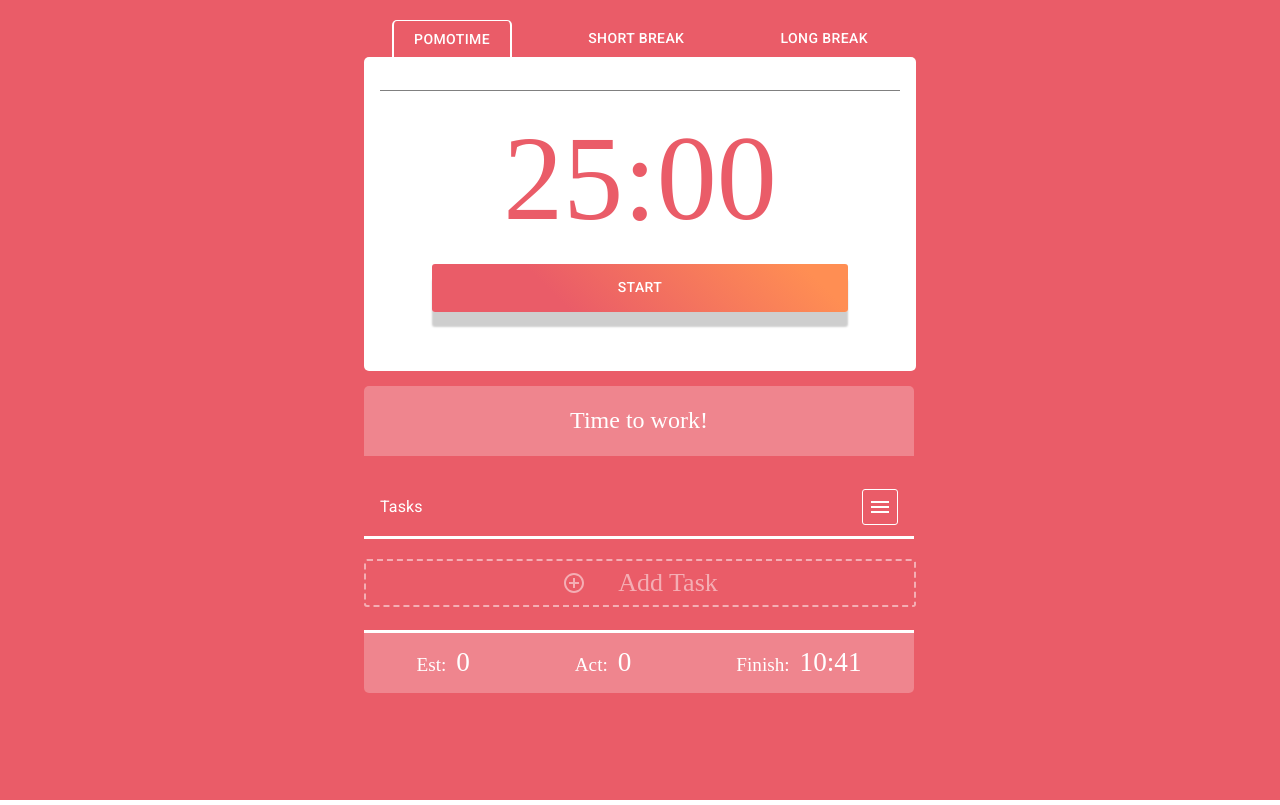
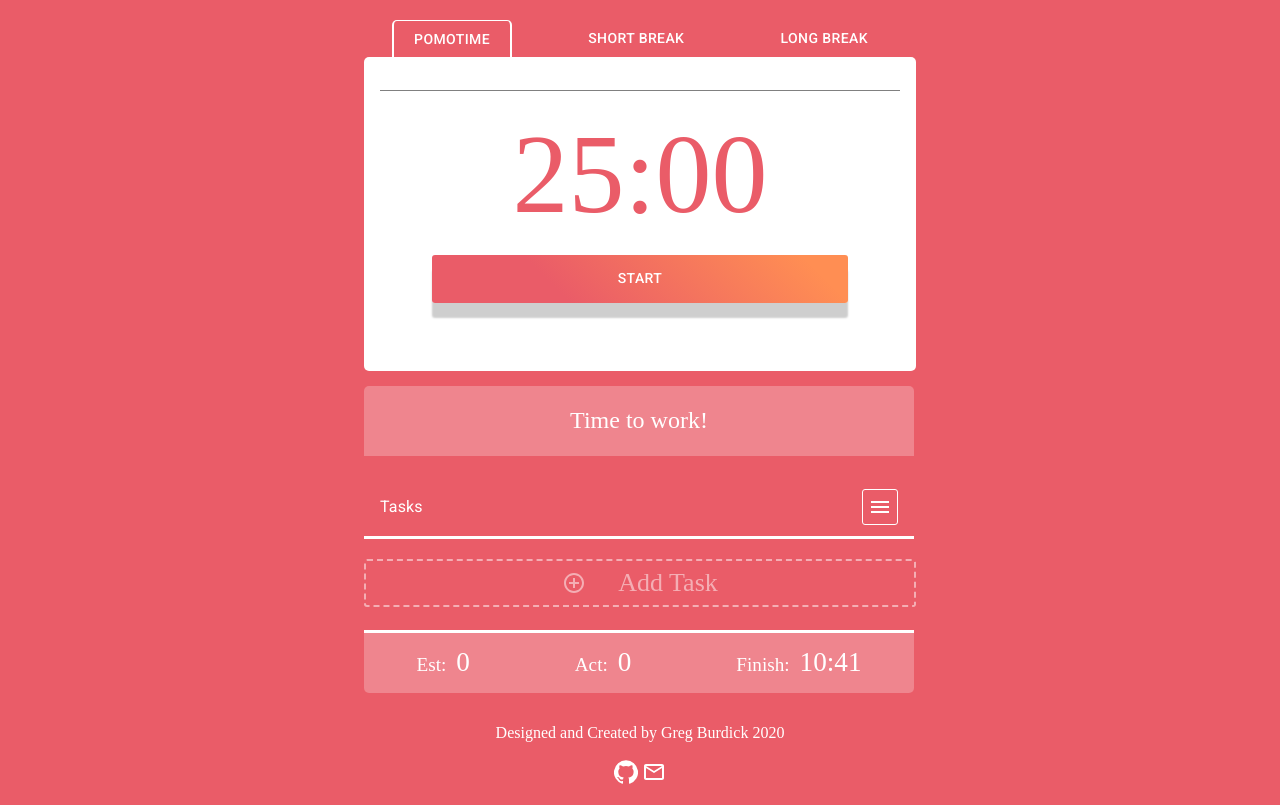
Before and after one commit to flushy85/pomo-todo, a React (Create React App) app: page / in a window 1280 px wide. Built offline with nearby package versions, Linux system fonts and the light colour scheme.

Commit message:
footer added

```diff
--- a/src/App.js
+++ b/src/App.js
@@ -4,6 +4,7 @@ import ClockFace from './components/ClockFace'
 import TopBar from './components/TopBar'
 import Tasks from './components/Tasks'
 import BottomBar from './components/BottomBar'
+import Footer from './components/Footer'
 import { Container } from '@material-ui/core'
 import { theme } from './theme'
 function App() {
@@ -22,7 +23,6 @@ function App() {
     minHeight: '100vh',
     display: 'flex',
     flexDirection: 'column',
-    alignItems: 'center',
     fontSize: 'calc(10px + 2vmin)',
     color: 'white',
     fontFamily: 'Holtwood One SC',
@@ -137,8 +137,8 @@ function App() {
     setSelected(null)
   }
   return (
-    <div style={{ ...appStyle, ...theme[timeLength].main }}>
-      <Container maxWidth='sm' className='wrapper'>
+    <div style={theme[timeLength].main}>
+      <Container style={appStyle} maxWidth='sm' className='wrapper'>
         <header>
           <audio
             id='alarm'
@@ -178,8 +178,8 @@ function App() {
           handleDone={handleDone}
         />
         <BottomBar theme={theme} timeLength={timeLength} tasks={tasks} />
+        <Footer />
       </Container>
-      <div></div>
     </div>
   )
 }
--- a/src/components/ClockFace.js
+++ b/src/components/ClockFace.js
@@ -31,7 +31,7 @@ const ClockFace = ({ theme, timeLength, timeLeft, timer, start, tasks }) => {
   }
 
   const time = {
-    fontSize: '7.5rem',
+    fontSize: '7rem',
     padding: '1rem 0',
   }
 
@@ -57,7 +57,7 @@ const ClockFace = ({ theme, timeLength, timeLeft, timer, start, tasks }) => {
     width: '80%',
     transition: `transform 400ms ease, box-shadow 400ms ease`,
   }
-
+  const displayName = timeLength < 1500 ? 'Break' : 'PomoTime'
   const displayTimeLeft = () => {
     const minutes = Math.floor(timeLeft / 60)
     const seconds = timeLeft % 60 < 10 ? '0' + (timeLeft % 60) : timeLeft % 60
@@ -65,8 +65,9 @@ const ClockFace = ({ theme, timeLength, timeLeft, timer, start, tasks }) => {
     return `${minutes}:${seconds}`
   }
   document.title = `${displayTimeLeft()} - ${
-    tasks.length > 0 ? tasks[0].text : ''
+    tasks.length > 0 ? tasks[0].text : displayName
   }`
+
   return (
     <div style={{ ...display }}>
       <div style={timeGoal}></div>
--- /dev/null
+++ b/src/components/Footer.js
@@ -0,0 +1,38 @@
+import React from 'react'
+import { MailOutline, GitHub } from '@material-ui/icons'
+const Footer = () => {
+  const footer = {
+    position: 'relative',
+    width: '100%',
+    bottom: '0',
+    color: 'white',
+    display: 'flex',
+    flexDirection: 'column',
+    alignItems: 'center',
+    justifyContent: 'flex-end',
+    fontSize: '1rem',
+    height: 'auto',
+    flex: '1',
+    margin: '15px 0px',
+  }
+
+  const linkContainer = {
+    display: 'flex',
+  }
+
+  return (
+    <footer style={footer}>
+      <p>Designed and Created by Greg Burdick 2020</p>
+      <div style={linkContainer}>
+        <a href='placeholder.com'>
+          <GitHub style={{ color: 'white', padding: '2px' }} />
+        </a>
+        <a href='placeholder.com'>
+          <MailOutline style={{ color: 'white', padding: '2px' }} />
+        </a>
+      </div>
+    </footer>
+  )
+}
+
+export default Footer
--- a/src/components/TaskForm.js
+++ b/src/components/TaskForm.js
@@ -18,7 +18,7 @@ const TaskForm = ({
     padding: '30px',
     borderRadius: '5px',
     opacity: 1,
-    transition: 'all 0.3s ease',
+    transition: 'all 0.5s ease-in',
     height: 'auto',
   }
 
@@ -63,7 +63,7 @@ const TaskForm = ({
 
   const [showNotes, setShowNotes] = useState(false)
   return (
-    <Transition in={showForm} timeout={{ enter: 300, exit: 0 }} unmountOnExit>
+    <Transition in={showForm} timeout={{ enter: 0, exit: 0 }} unmountOnExit>
       {(state) => (
         <form
           onSubmit={handleSubmit}
@@ -72,9 +72,9 @@ const TaskForm = ({
           <div style={inputStyle}>
             <TextField
               style={textInputStyle}
-              id="outlined-basic"
-              label="What are you working on?"
-              variant="outlined"
+              id='outlined-basic'
+              label='What are you working on?'
+              variant='outlined'
               value={text}
               required
               onChange={({ target }) => setText(target.value)}
@@ -83,13 +83,13 @@ const TaskForm = ({
             <TextField
               style={numberInputStyle}
               autoFocus={true}
-              type="number"
-              label="Select"
+              type='number'
+              label='Select'
               InputProps={{ inputProps: { min: 1, max: 10 } }}
-              variant="outlined"
+              variant='outlined'
               value={pomo}
               onChange={({ target }) => setPomo(target.value)}
-              helperText="Est time"
+              helperText='Est time'
             />
             {!showNotes ? (
               <button onClick={() => setShowNotes(true)} style={notesButton}>
@@ -99,9 +99,9 @@ const TaskForm = ({
               <FilledInput
                 style={notesInputStyle}
                 multiline={true}
-                label="Select"
+                label='Select'
                 InputProps={{ inputProps: { min: 1, max: 10 } }}
-                placeholder="Some notes..."
+                placeholder='Some notes...'
                 rows={3}
               />
             )}
@@ -120,7 +120,7 @@ const TaskForm = ({
               >
                 cancel
               </Button>
-              <Button style={saveButton} type="submit">
+              <Button style={saveButton} type='submit'>
                 Save
               </Button>
             </div>
--- a/src/index.css
+++ b/src/index.css
@@ -1,11 +1,10 @@
 body {
   margin: 0;
   font-family: -apple-system, BlinkMacSystemFont, 'Segoe UI', 'Roboto', 'Oxygen',
-    'Ubuntu', 'Cantarell', 'Fira Sans', 'Droid Sans', 'Helvetica Neue', 'Holtwood One SC',
-    sans-serif;
+    'Ubuntu', 'Cantarell', 'Fira Sans', 'Droid Sans', 'Helvetica Neue',
+    'Holtwood One SC', sans-serif;
   -webkit-font-smoothing: antialiased;
   -moz-osx-font-smoothing: grayscale;
-
 }
 
 code {
```
Also changed, not shown: 1 other file (tests, documents, lock files or other folders).
